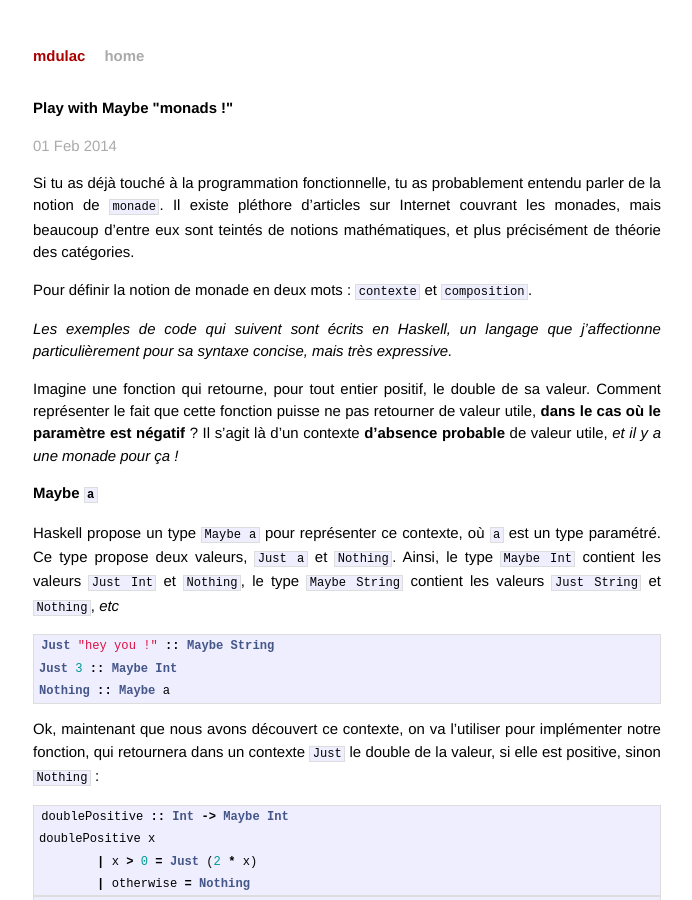
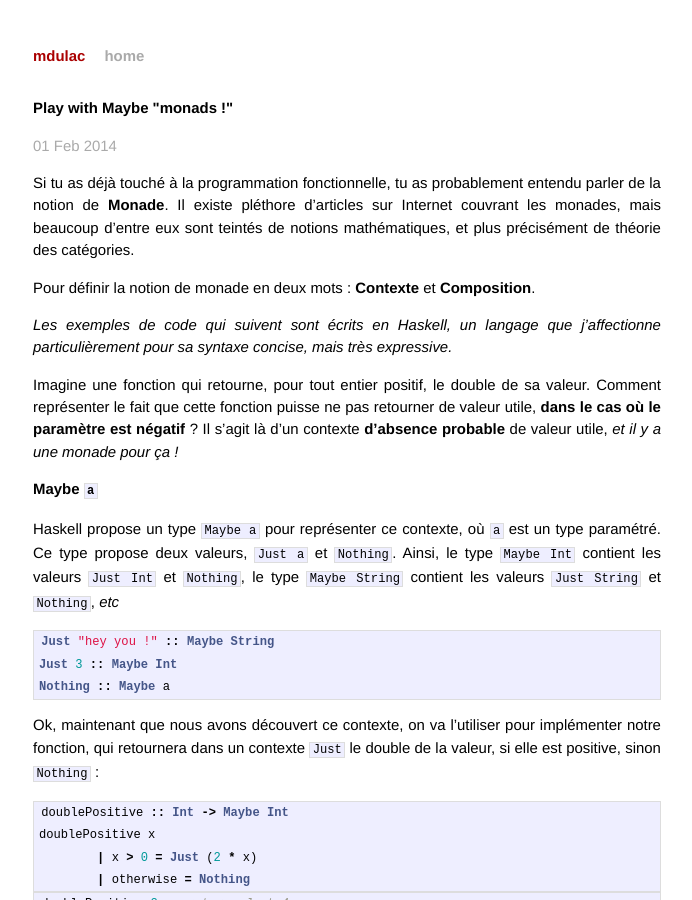
Before and after one commit to mdulac/mdulac.github.io, a Jekyll site: the page built from _posts/2014-02-01-play-with-monads.markdown, in a window 1280 px wide and 900 px high. Shown: the whole window, without its empty margins (293-985 px from the left). Built offline with Jekyll 4.4.1, drawn with Linux system fonts in a browser that asks for light colours; Markdown is read by kramdown in place of the engine named in the settings; part of the change alters nothing that is shown.

```diff
--- a/_posts/2014-02-01-play-with-monads.markdown
+++ b/_posts/2014-02-01-play-with-monads.markdown
@@ -2,12 +2,12 @@
 layout: post
 title:  'Play with Maybe "monads !"'
 date:   2014-02-01
-categories: functionnal programming monads
+categories: functionnal programming monad monads composition function functions
 ---
 
-Si tu as déjà touché à la programmation fonctionnelle, tu as probablement entendu parler de la notion de `monade`. Il existe pléthore d'articles sur Internet couvrant les monades, mais beaucoup d'entre eux sont teintés de notions mathématiques, et plus précisément de théorie des catégories.
+Si tu as déjà touché à la programmation fonctionnelle, tu as probablement entendu parler de la notion de **Monade**. Il existe pléthore d'articles sur Internet couvrant les monades, mais beaucoup d'entre eux sont teintés de notions mathématiques, et plus précisément de théorie des catégories.
 
-Pour définir la notion de monade en deux mots : `contexte` et `composition`.
+Pour définir la notion de monade en deux mots : **Contexte** et **Composition**.
 
 _Les exemples de code qui suivent sont écrits en Haskell, un langage que j'affectionne particulièrement pour sa syntaxe concise, mais très expressive._
 
```
